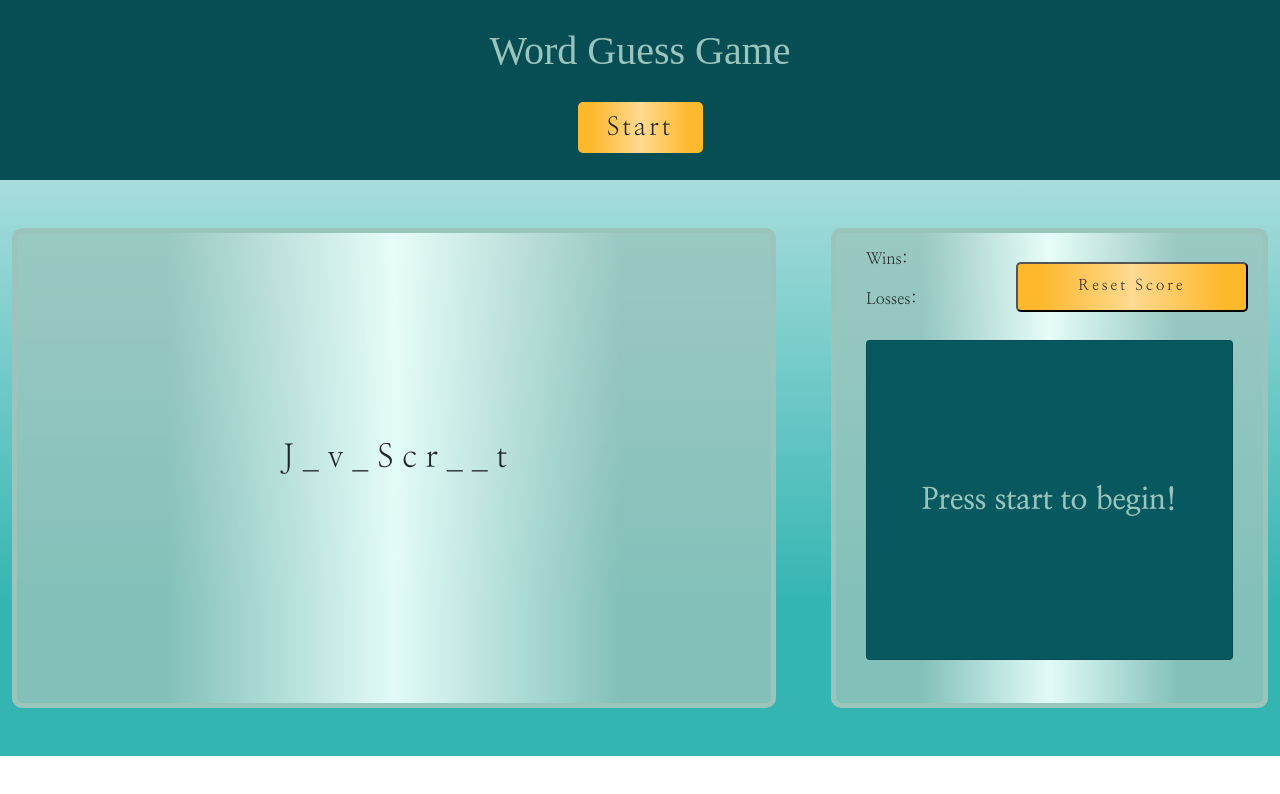
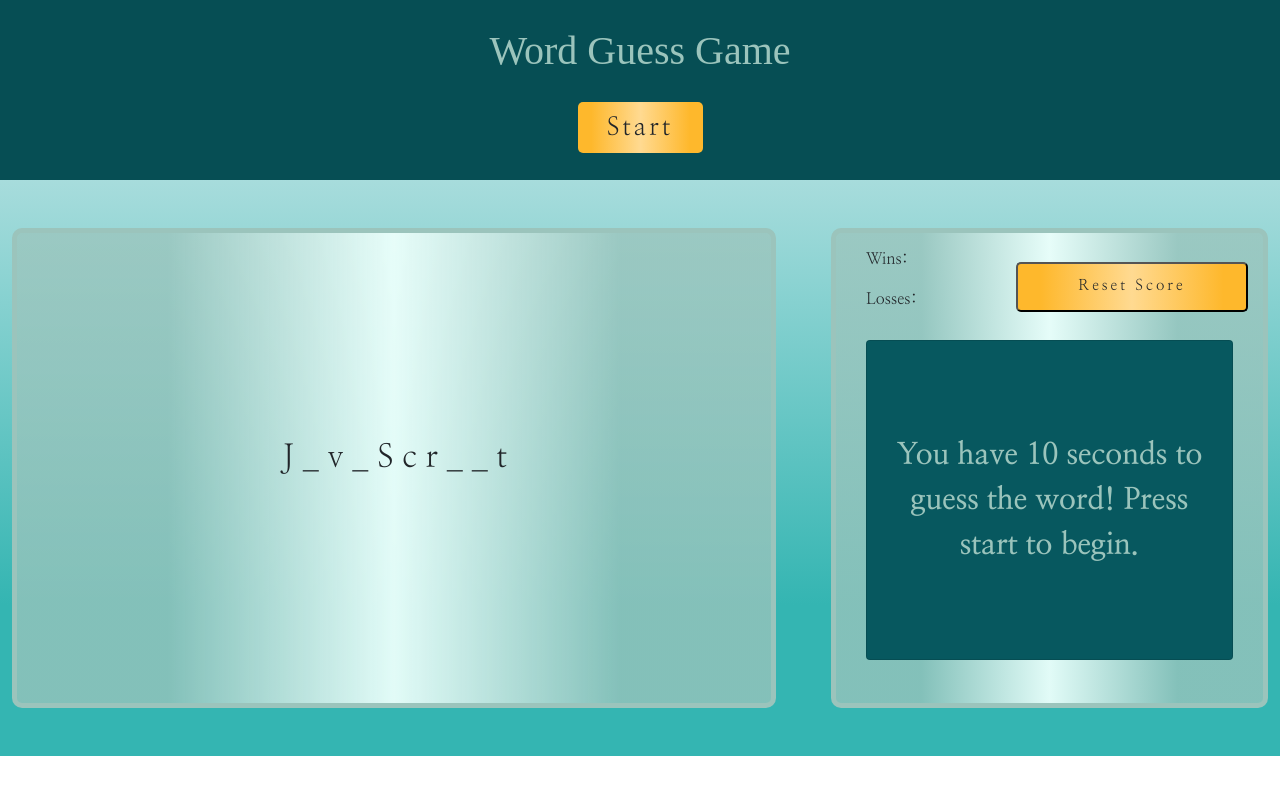
Before and after one commit to JosieMald/word-guess, a plain HTML site: page index.html in a window 1280 px wide. Drawn offline with nearby package versions, Linux system fonts and the light colour scheme; a web font is replaced by a local one.

Commit message:
Updated ReadMe with project details and imgs.

```diff
--- a/index.html
+++ b/index.html
@@ -53,7 +53,7 @@
           </button>
           <section class="col-12">
             <p id="timer" class="col-12 card blue align-self-center">
-              Press start to begin!
+              You have 10 seconds to guess the word! Press start to begin.
             </p>
           </section>
         </section>
```
Also changed, not shown: assets/images/Screen Shot 2022-04-05 at 8.06.50 PM.png (deleted), assets/images/word-guess-SS.png (added), 1 other file.
